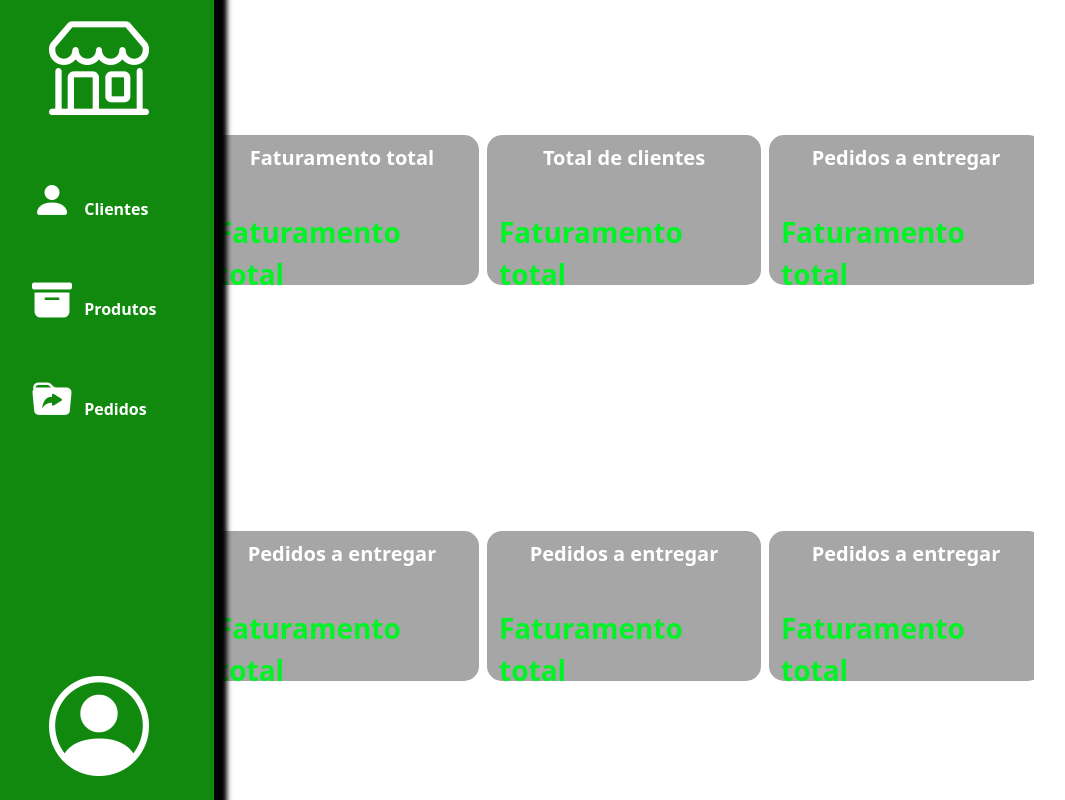
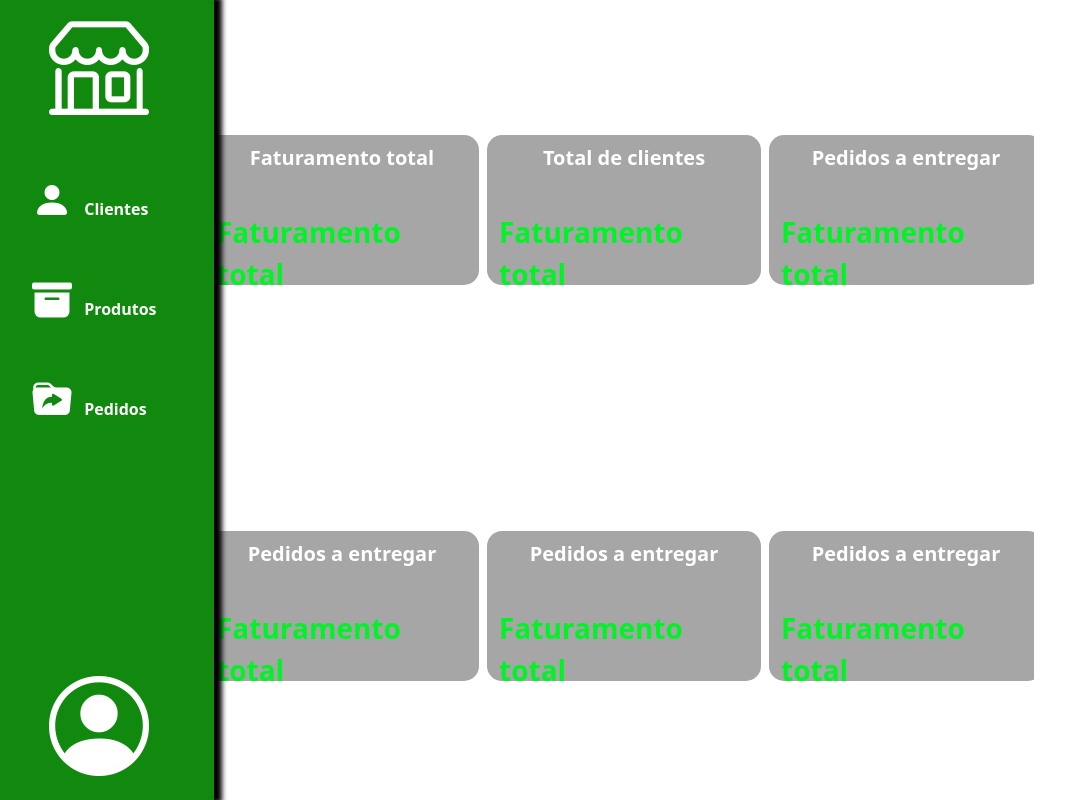
Before and after one commit to abdera2004/Dashboard-loja, a PHP site: page /Home/index.php in a window 1280 px wide. Shown: the whole page, without its empty margins (16-1081 px from the left). Run offline with PHP 8.4, Linux system fonts and the light colour scheme.

Commit message:
ajuste finais no css

```diff
--- a/components/Navbar/index.php
+++ b/components/Navbar/index.php
@@ -17,7 +17,7 @@
             height: 100vh;
             background-color: #10890E;
             overflow-y: auto;
-            box-shadow: 5px 0 5px 8px rgba(0, 0, 0, 1);
+            box-shadow: 5px 0 5px 3px rgba(0, 0, 0, 1);
         }
 
         .conteudo-principal {
@@ -85,7 +85,7 @@
         <!-- Logo Section -->
         <div class="logo d-flex flex-column w-100 align-items-center justify-content-center mb-4 position-relative">
             <a href="../Home/index.php">
-                <i class="bi bi-shop" style="font-size: 100px; color: white;"></i>
+                <i class="bi bi-shop" style="font-size: 100px;"></i>
             </a>
         </div>
 
```
